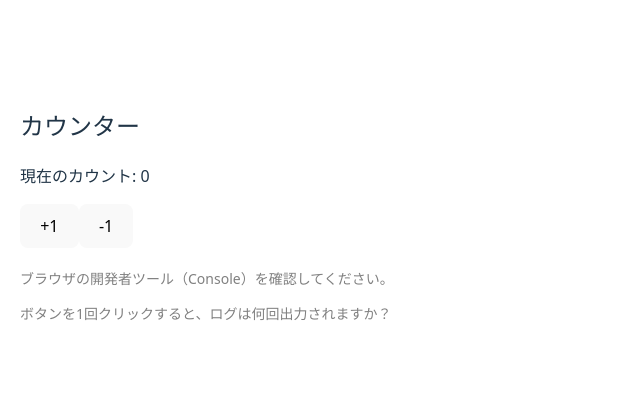
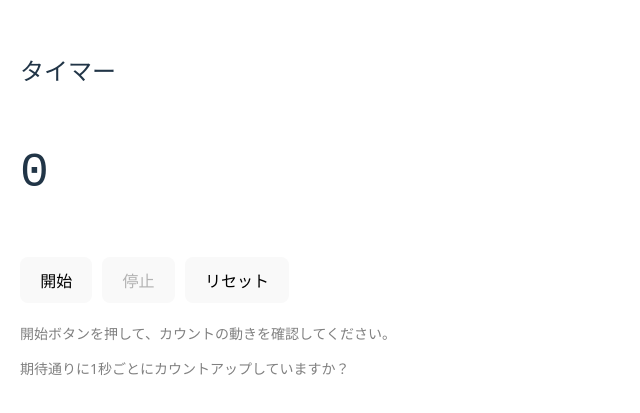
Before and after one commit to muratariku0903/react-learning, a React (Vite) app in the folder hooks-mechanism/: page / in a window 1280 px wide. Shown: the part 187-600 px from the top of the page, without its empty margins (0-640 px from the left). Built offline with nearby package versions, Linux system fonts and the light colour scheme.

Commit message:
feat: useEffectの依存配列の修正とカウントアップ処理の改善、進捗管理を更新

```diff
--- a/hooks-mechanism/src/App.tsx
+++ b/hooks-mechanism/src/App.tsx
@@ -1,4 +1,4 @@
-import ExerciseApp from "./exercises/useEffect/basic-concept/App";
+import ExerciseApp from "./exercises/useEffect/dependency-array/App";
 
 export default function App() {
   return <ExerciseApp />;
--- a/hooks-mechanism/src/exercises/useEffect/dependency-array/App.tsx
+++ b/hooks-mechanism/src/exercises/useEffect/dependency-array/App.tsx
@@ -9,15 +9,14 @@ function Timer() {
   const [isRunning, setIsRunning] = useState(false);
 
   useEffect(() => {
-    if (isRunning) {
-      const intervalId = setInterval(() => {
-        // ここに問題がある！
-        setCount(count + 1);
-      }, 1000);
+    if (!isRunning) return;
 
-      return () => clearInterval(intervalId);
-    }
-  }, [isRunning]); // ← この依存配列は正しい？
+    const intervalId = setInterval(() => {
+      setCount((prev) => prev + 1);
+    }, 1000);
+
+    return () => clearInterval(intervalId);
+  }, [isRunning]);
 
   const handleStart = () => {
     setIsRunning(true);
```
Also changed, not shown: hooks-mechanism/src/exercises/useEffect/dependency-array/answer.md (+7 -0 lines), hooks-mechanism/src/exercises/useEffect/dependency-array/design.md (+5 -0 lines), hooks-mechanism/src/exercises/useEffect/progress.md (+1 -1 lines).
